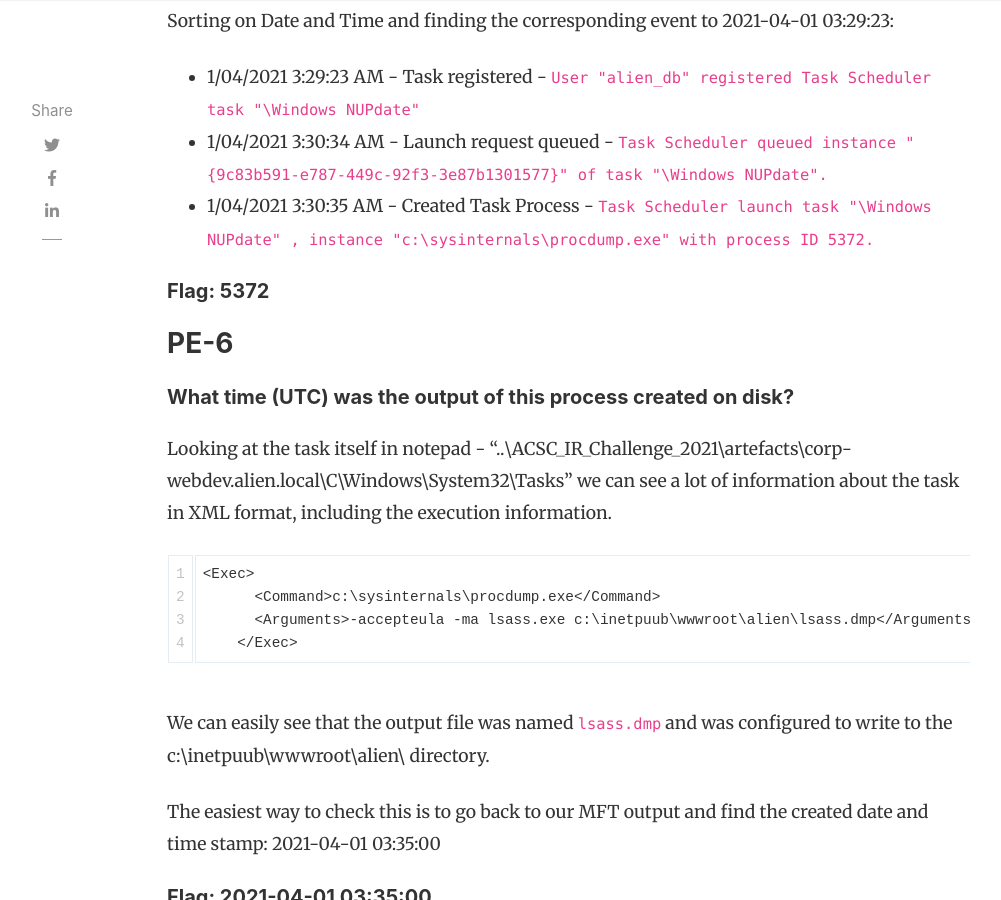
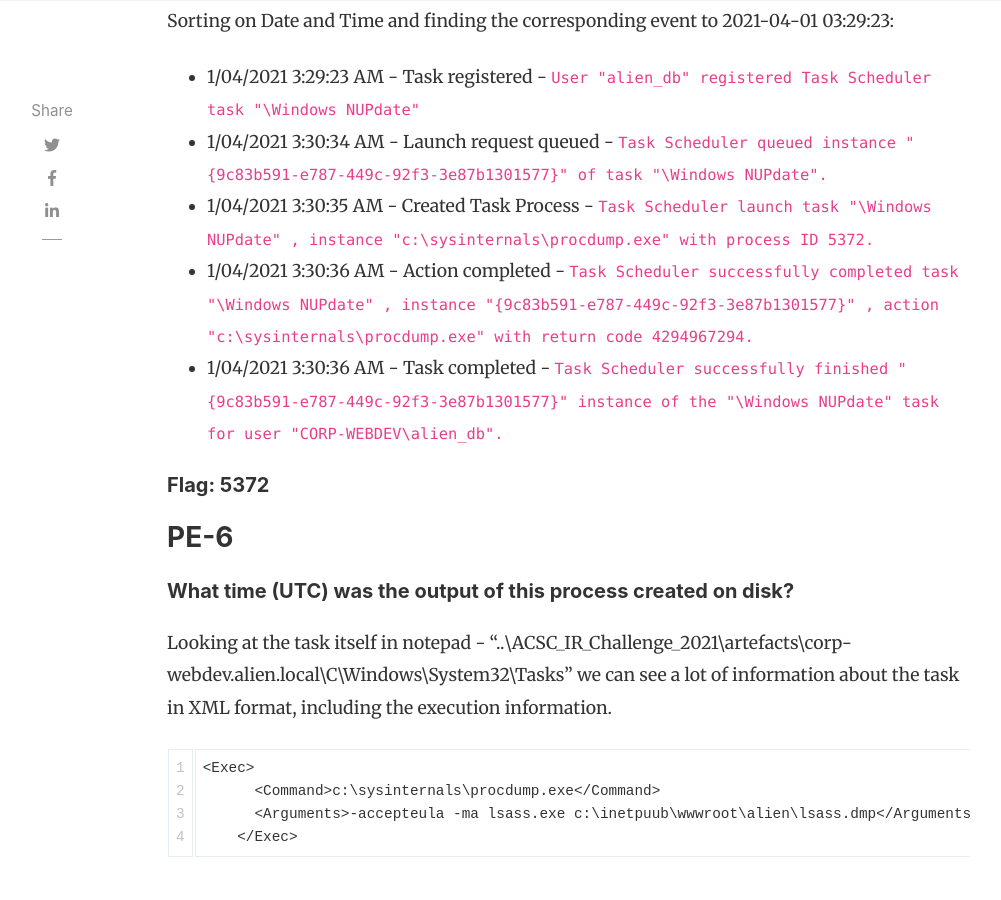
Before and after one commit to shannaniggans/fancy4n6.github.io, a Jekyll site: the page built from _posts/2022-05-20-ACSC-BSides-IR-Challenge-2021-04-Privilege-Escalation.md, in a window 1280 px wide and 900 px high, scrolled down 10325 px. Shown: the whole window, without its empty margins (118-1119 px from the left). Built offline with Jekyll 4.4.1, drawn with Linux system fonts in a browser that asks for light colours; nearby versions of some CDN libraries; comment, search, counter and statistics services are not loaded.

Commit message:
Update 2022-05-20-ACSC-BSides-IR-Challenge-2021-04-Privilege-Escalation.md

```diff
--- a/_posts/2022-05-20-ACSC-BSides-IR-Challenge-2021-04-Privilege-Escalation.md
+++ b/_posts/2022-05-20-ACSC-BSides-IR-Challenge-2021-04-Privilege-Escalation.md
@@ -150,6 +150,8 @@
 * 1/04/2021 3:29:23 AM - Task registered - `User "alien_db"  registered Task Scheduler task "\Windows NUPdate"`
 * 1/04/2021 3:30:34 AM - Launch request queued - `Task Scheduler queued instance "{9c83b591-e787-449c-92f3-3e87b1301577}"  of task "\Windows NUPdate".`
 * 1/04/2021 3:30:35 AM - Created Task Process - `Task Scheduler launch task "\Windows NUPdate" , instance "c:\sysinternals\procdump.exe"  with process ID 5372.`
+* 1/04/2021 3:30:36 AM - Action completed - `Task Scheduler successfully completed task "\Windows NUPdate" , instance "{9c83b591-e787-449c-92f3-3e87b1301577}" , action "c:\sysinternals\procdump.exe" with return code 4294967294.`
+* 1/04/2021 3:30:36 AM - Task completed - `Task Scheduler successfully finished "{9c83b591-e787-449c-92f3-3e87b1301577}" instance of the "\Windows NUPdate" task for user "CORP-WEBDEV\alien_db".`
 
 <h5>Flag: 5372</h5>
 
```
